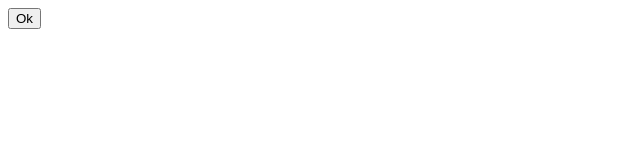
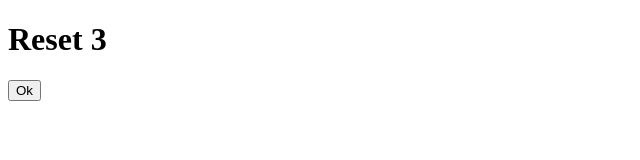
Before and after one commit to samueltomen/GitBash, a plain HTML site: page index.html in a window 1280 px wide. Shown: the whole page, without its empty margins (0-640 px from the left). Drawn offline with Linux system fonts and the light colour scheme.

Commit message:
commit on foo

```diff
--- a/index.html
+++ b/index.html
@@ -15,6 +15,7 @@
         <!-- git rm: permet de supprimer un fichier -->
         <!-- git status: permet de connaitre l'état actuel des commits -->
         <!-- git checkout [Entrer une lettre][Nom du fichier]:permet de recuperer la version d'un fichier a un commit en particulier, comit directement dans l'index  -->
+        <h1>Reset 3</h1>
         <button>Ok</button>
     </body>
 </html>
```
